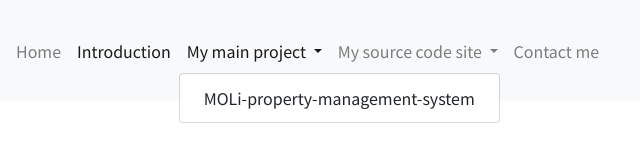
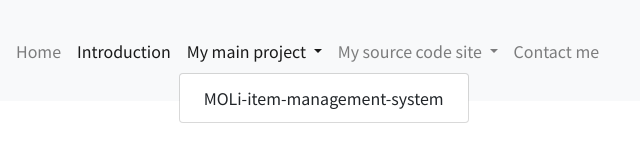
Before and after one commit to vincentinttsh/myweb, a plain HTML site: page introduction.html in a window 1280 px wide. Both pictures are taken after a click on the button "My main project". Shown: the full height of the page, 124-764 px from the left. Drawn offline with nearby package versions, Linux system fonts and the light colour scheme.

Commit message:
Update introduction.html

```diff
--- a/introduction.html
+++ b/introduction.html
@@ -42,7 +42,7 @@
                         My main project
                     </span>
                     <div class="dropdown-menu" aria-labelledby="navbarDropdown">
-                        <a class="dropdown-item" href="https://gitlab.com/vincentinttsh/moli-property-management-system">MOLi-property-management-system</a>
+                        <a class="dropdown-item" href="https://gitlab.com/vincentinttsh/moli-item-borrow-system">MOLi-item-management-system</a>
                     </div>
                 </li>
                 <li class="nav-item dropdown">
```
